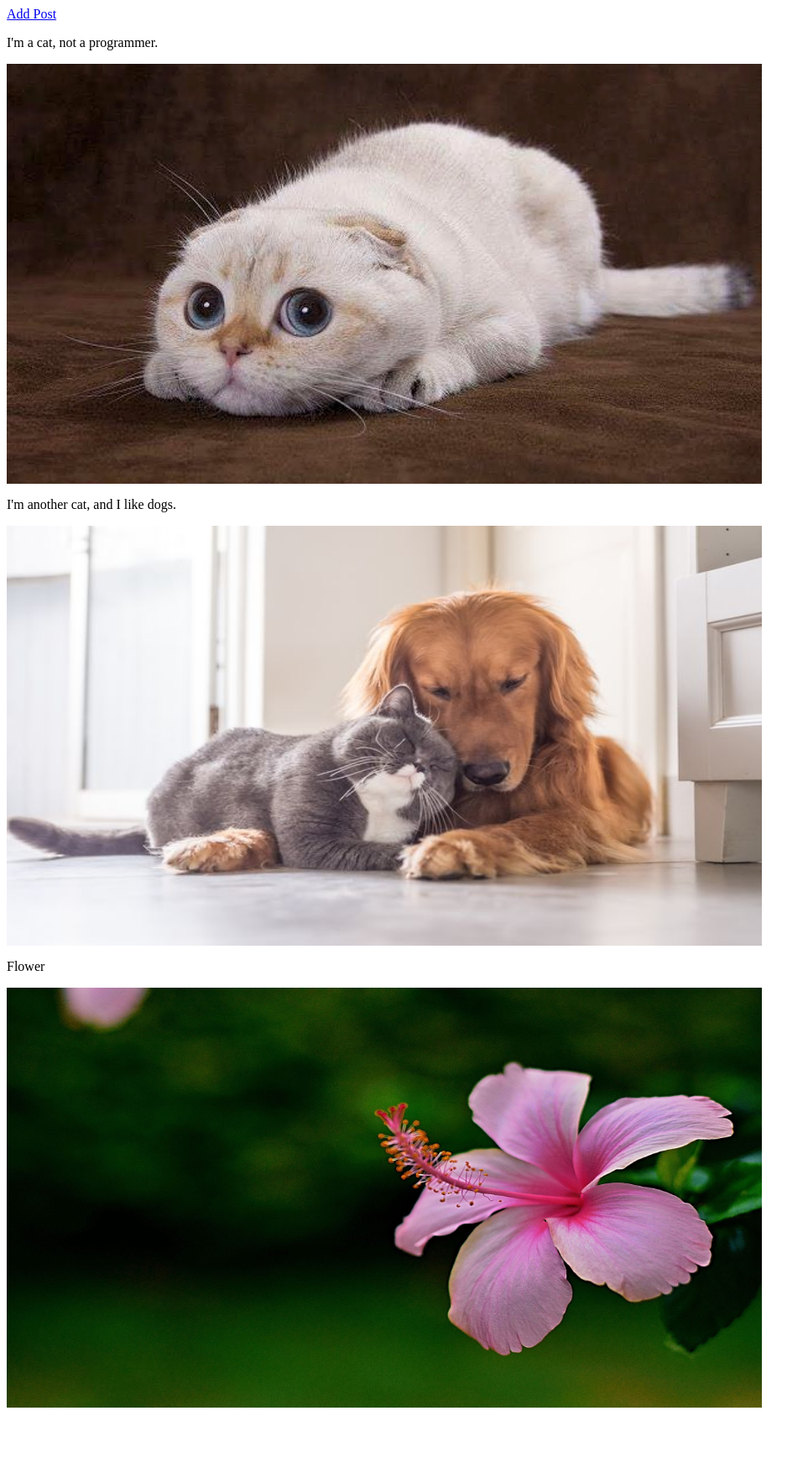
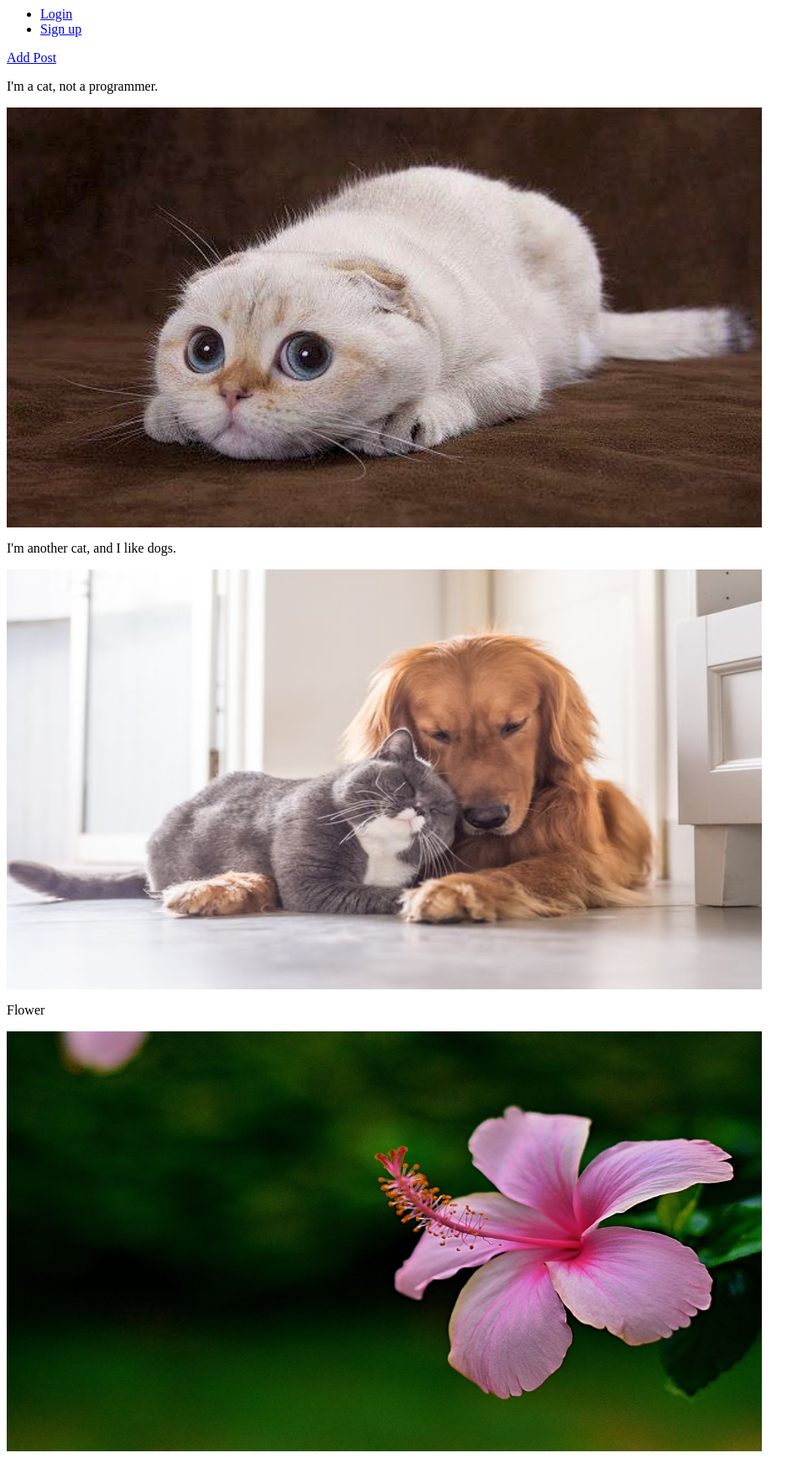
Before and after one commit to QianqianShan/Django_Full_Stack_Web_Development, a Django app: page / in a window 1280 px wide. Shown: the whole page at 84% size, without its empty margins (0-963 px from the left). Before the commit the page ends 1676 px from the top, so only its background shows below. Run offline with Django 3.2, Linux system fonts and the light colour scheme; data comes from the database, SQL or seed files in the repository; both versions use the stored data as it was after the commit.

Commit message:
add log in / sign up on master page

```diff
--- a/templates/posts.html
+++ b/templates/posts.html
@@ -1,3 +1,17 @@
+
+<div class="">
+  <ul>
+    <!-- if not authenticated, show Login, else show logout and signup -->
+    {% if request.user.is_authenticated %}
+    <li> <a href="{% url 'logout' %}">Logout</a> </li>
+
+    {% else %}
+    <li><a href="{% url 'login' %}"> Login</a> </li>
+    <li><a href="{% url 'home' %}">Sign up</a> </li>
+    {% endif %}
+  </ul>
+</div>
+
 <div>
   <!-- add a hyperlink to redirect to make_post url -->
   <a href="{% url 'make_post' %}">Add Post</a>
```
Also changed, not shown: db.sqlite3.
